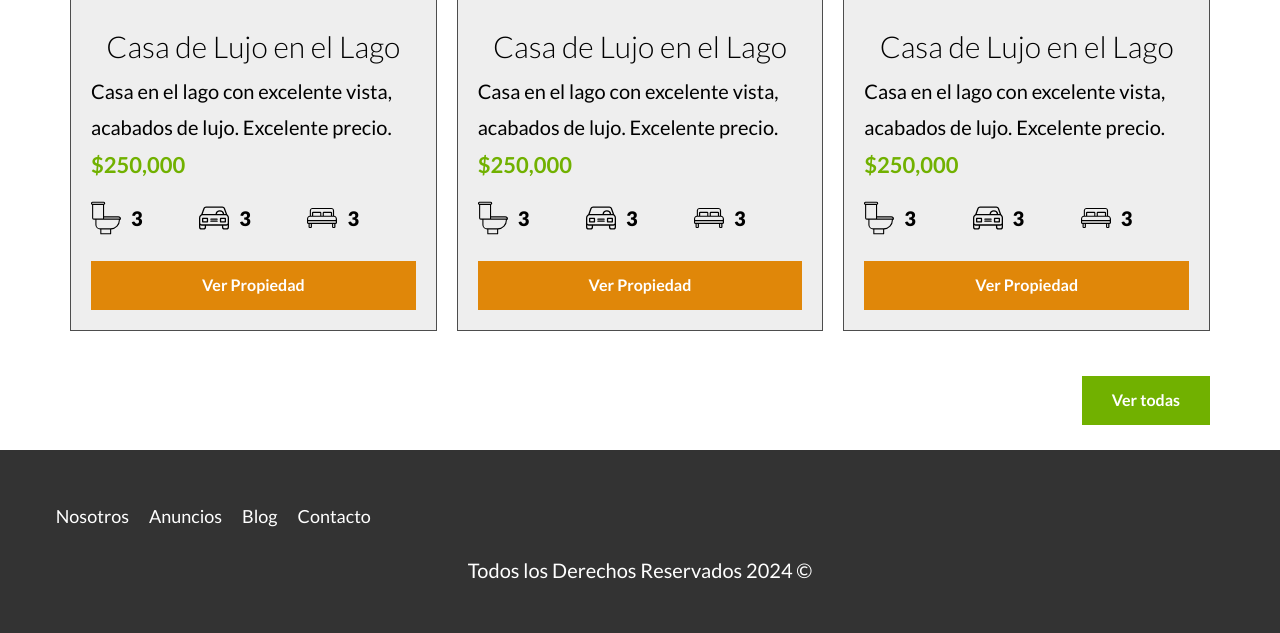
After one commit to Jorge22L/PropertyDevKits, a PHP site: page /anuncios.html in a window 1280 px wide. The commit adds this page. Shown: the part 537-1170 px from the top of the page. Run offline with PHP 8.4, Linux system fonts and the light colour scheme; style sheets or scripts are compiled from the project's sources; some libraries are stand-ins or nearby versions.

Commit message:
Finalizando plantilla

```diff
--- /dev/null
+++ b/anuncios.html
@@ -0,0 +1,139 @@
+<!DOCTYPE html>
+<html lang="en">
+<head>
+    <meta charset="UTF-8">
+    <meta name="viewport" content="width=device-width, initial-scale=1.0">
+    <title>Bienes Raices</title>
+    <link rel="stylesheet" href="build/css/app.css">
+</head>
+<body>
+    <header class="header">
+        <div class="contenedor contenido-header">
+            <div class="barra">
+                <a href="/">
+                    <img src="build/img/logo.svg" alt="Logo">
+                </a>
+                <nav class="navegacion">
+                    <a href="nosotros.html">Nosotros</a>
+                    <a href="anuncios.html">Anuncios</a>
+                    <a href="blog.html">Blog</a>
+                    <a href="contacto.html">Contacto</a>
+                </nav>
+            </div>
+        </div>
+    </header>
+
+    <main class="contenedor seccion">
+        <section class="seccion contenedor">
+            <h2>Casas y Departamentos en Venta</h2>
+            <div class="contenedor-anuncios">
+                <div class="anuncio">
+                    <picture>
+                        <source srcset="build/img/anuncio1.webp" type="image/webp" />
+                        <source srcset="build/img/anuncio1.jpg" type="image/jpeg" />
+                        <img src="build/img/anuncio1.jpg" alt="Anuncio casa" loading="lazy" />
+                    </picture>
+                    <div class="contenido-anuncio">
+                        <h3>Casa de Lujo en el Lago</h3>
+                        <p>Casa en el lago con excelente vista, acabados de lujo. Excelente precio.</p>
+                        <p class="precio">$250,000</p>
+                        <ul class="iconos-caracteristicas">
+                            <li>
+                                <img class="icono" src="build/img/icono_wc.svg" alt="wc">
+                                <p>3</p>
+                            </li>
+                            <li>
+                                <img class="icono" src="build/img/icono_estacionamiento.svg" alt="estacionamiento">
+                                <p>3</p>
+                            </li>
+                            <li>
+                                <img class="icono" src="build/img/icono_dormitorio.svg" alt="dormitorio">
+                                <p>3</p>
+                            </li>
+                        </ul>
+                        <a href="anuncio.html" class="boton-naranja-block">Ver Propiedad</a>
+                    </div> <!--.Cierre contenido-anuncio-->
+
+                </div> <!--.Cierre anuncio-->
+
+                <div class="anuncio">
+                    <picture>
+                        <source srcset="build/img/anuncio1.webp" type="image/webp" />
+                        <source srcset="build/img/anuncio1.jpg" type="image/jpeg" />
+                        <img src="build/img/anuncio1.jpg" alt="Anuncio casa" loading="lazy" />
+                    </picture>
+                    <div class="contenido-anuncio">
+                        <h3>Casa de Lujo en el Lago</h3>
+                        <p>Casa en el lago con excelente vista, acabados de lujo. Excelente precio.</p>
+                        <p class="precio">$250,000</p>
+                        <ul class="iconos-caracteristicas">
+                            <li>
+                                <img class="icono" src="build/img/icono_wc.svg" alt="wc">
+                                <p>3</p>
+                            </li>
+                            <li>
+                                <img class="icono" src="build/img/icono_estacionamiento.svg" alt="estacionamiento">
+                                <p>3</p>
+                            </li>
+                            <li>
+                                <img class="icono" src="build/img/icono_dormitorio.svg" alt="dormitorio">
+                                <p>3</p>
+                            </li>
+                        </ul>
+                        <a href="anuncio.html" class="boton-naranja-block">Ver Propiedad</a>
+                    </div> <!--.Cierre contenido-anuncio-->
+
+                </div> <!--.Cierre anuncio-->
+
+                <div class="anuncio">
+                    <picture>
+                        <source srcset="build/img/anuncio1.webp" type="image/webp" />
+                        <source srcset="build/img/anuncio1.jpg" type="image/jpeg" />
+                        <img src="build/img/anuncio1.jpg" alt="Anuncio casa" loading="lazy" />
+                    </picture>
+                    <div class="contenido-anuncio">
+                        <h3>Casa de Lujo en el Lago</h3>
+                        <p>Casa en el lago con excelente vista, acabados de lujo. Excelente precio.</p>
+                        <p class="precio">$250,000</p>
+                        <ul class="iconos-caracteristicas">
+                            <li>
+                                <img class="icono" src="build/img/icono_wc.svg" alt="wc">
+                                <p>3</p>
+                            </li>
+                            <li>
+                                <img class="icono" src="build/img/icono_estacionamiento.svg" alt="estacionamiento">
+                                <p>3</p>
+                            </li>
+                            <li>
+                                <img class="icono" src="build/img/icono_dormitorio.svg" alt="dormitorio">
+                                <p>3</p>
+                            </li>
+                        </ul>
+                        <a href="anuncio.html" class="boton-naranja-block">Ver Propiedad</a>
+                    </div> <!--.Cierre contenido-anuncio-->
+
+                </div> <!--.Cierre anuncio-->
+
+            </div>
+            <div class="alinear-derecha">
+                <a href="anuncios.html" class="boton-verde">Ver todas</a>
+            </div>
+        </section>
+
+    </main>
+
+    <footer class="footer seccion">
+        <div class="contenedor contenedor-footer">
+            <nav class="navegacion">
+                <a href="nosotros.html">Nosotros</a>
+                <a href="anuncios.html">Anuncios</a>
+                <a href="blog.html">Blog</a>
+                <a href="contacto.html">Contacto</a>
+            </nav>
+        </div>
+        <p class="copyright">Todos los Derechos Reservados 2024 &copy;</p>
+    </footer>
+
+    <script src="build/js/bundle.min.js"></script>
+</body>
+</html>
--- a/src/scss/app.scss
+++ b/src/scss/app.scss
@@ -3,6 +3,7 @@
 @import 'base/mixins';
 @import 'base/globales';
 @import 'base/utilidades';
+@import 'base/botones';
 
 /* UI */
 @import 'layout/header';
@@ -10,3 +11,7 @@
 @import 'layout/navegacion';
 @import 'layout/iconos';
 @import 'layout/anuncios';
+@import 'layout/contactar';
+@import 'layout/inferior';
+@import 'layout/testimoniales';
+@import 'internas/nosotros';
--- /dev/null
+++ b/src/scss/base/_botones.scss
@@ -0,0 +1,11 @@
+.boton-naranja{
+    @include boton($naranja, inline-block);
+}
+
+.boton-naranja-block{
+    @include boton($naranja, block);
+}
+
+.boton-verde{
+    @include boton($verde, inline-block);
+}
--- /dev/null
+++ b/src/scss/internas/_nosotros.scss
@@ -0,0 +1,12 @@
+.contenido-nosotros{
+    @include tablet{
+        @include grid(2, 2rem);
+    }
+}
+
+.texto-nosotros blockquote{
+    font-weight: $black;
+    font-size: 2.4rem;
+    margin: 3rem 0 0 0;
+    padding: 1rem 0 3rem 0;
+}
--- /dev/null
+++ b/src/scss/layout/_contactar.scss
@@ -0,0 +1,27 @@
+.no-webp .imagen-contacto{
+    background-image: url(../img/encuentra.jpg);
+}
+
+.webp .imagen-contacto{
+    background-image: url(../img/encuentra.webp);
+}
+
+.imagen-contacto{
+    background-position: center center;
+    background-size: cover;
+    padding: $separacion * 2 0;
+    display: flex;
+    flex-direction: column;
+    align-items: center;
+
+    h2{
+        font-size: 4rem;
+        font-weight: $bold;
+        color: $blanco;
+    }
+
+    p{
+        font-size: 1.8rem;
+        color: $blanco;
+    }
+}
--- /dev/null
+++ b/src/scss/layout/_inferior.scss
@@ -0,0 +1,50 @@
+@include tablet{
+    .seccion-inferior{
+        display: grid;
+        grid-template-columns: 2fr 1fr;
+        column-gap: 2rem;
+    }
+}
+
+.entrada-blog{
+    margin-bottom: 2rem;
+    @include tablet{
+        display: grid;
+        grid-template-columns: 1fr 2fr;
+        column-gap: 2rem;
+    }
+    &:last-of-type{
+        margin-bottom: 0;
+    }
+}
+
+.informacion-meta{
+    span{
+        color: $naranja;
+    }
+}
+
+.texto-entrada{
+    a{
+        color: $negro;
+        margin-top: 2rem;
+        display: block;
+        @include tablet{
+            margin-top: 0;
+        }
+    }
+
+    h4{
+        margin: 0;
+        line-height: 1.4;
+    }
+
+    &::after{
+        content: '';
+        display: block;
+        width: 15rem;
+        height: 0.5rem;
+        background-color: $verde;
+        margin-top: 1rem;
+    }
+}
```
Also changed, not shown: anuncio.html (added, +76 -0 lines), blog.html (added, +76 -0 lines), contacto.html (added, +45 -0 lines), entrada.html (added, +61 -0 lines), index.html (+60 -3 lines), nosotros.html (+39 -2 lines), src/scss/layout/_testimoniales.scss (added, +29 -0 lines).
